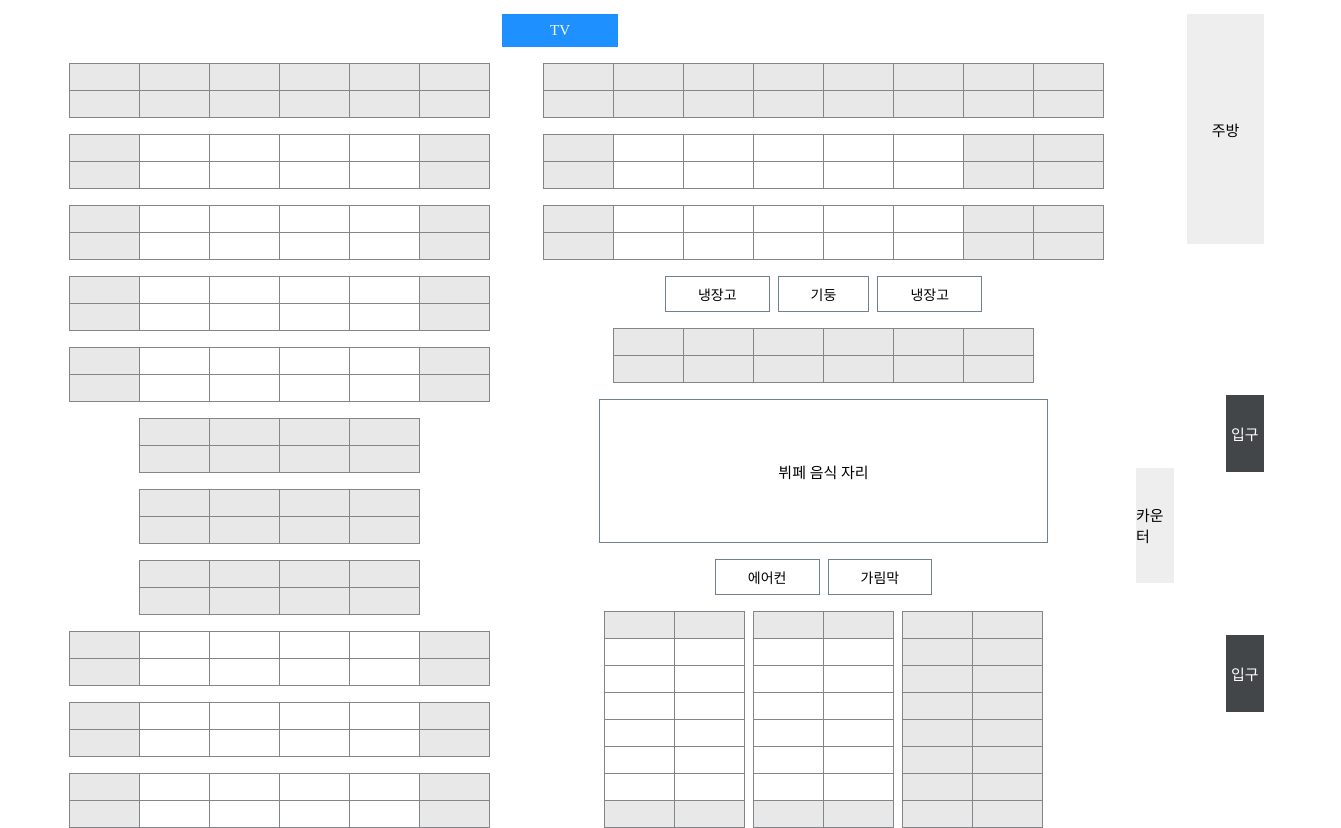
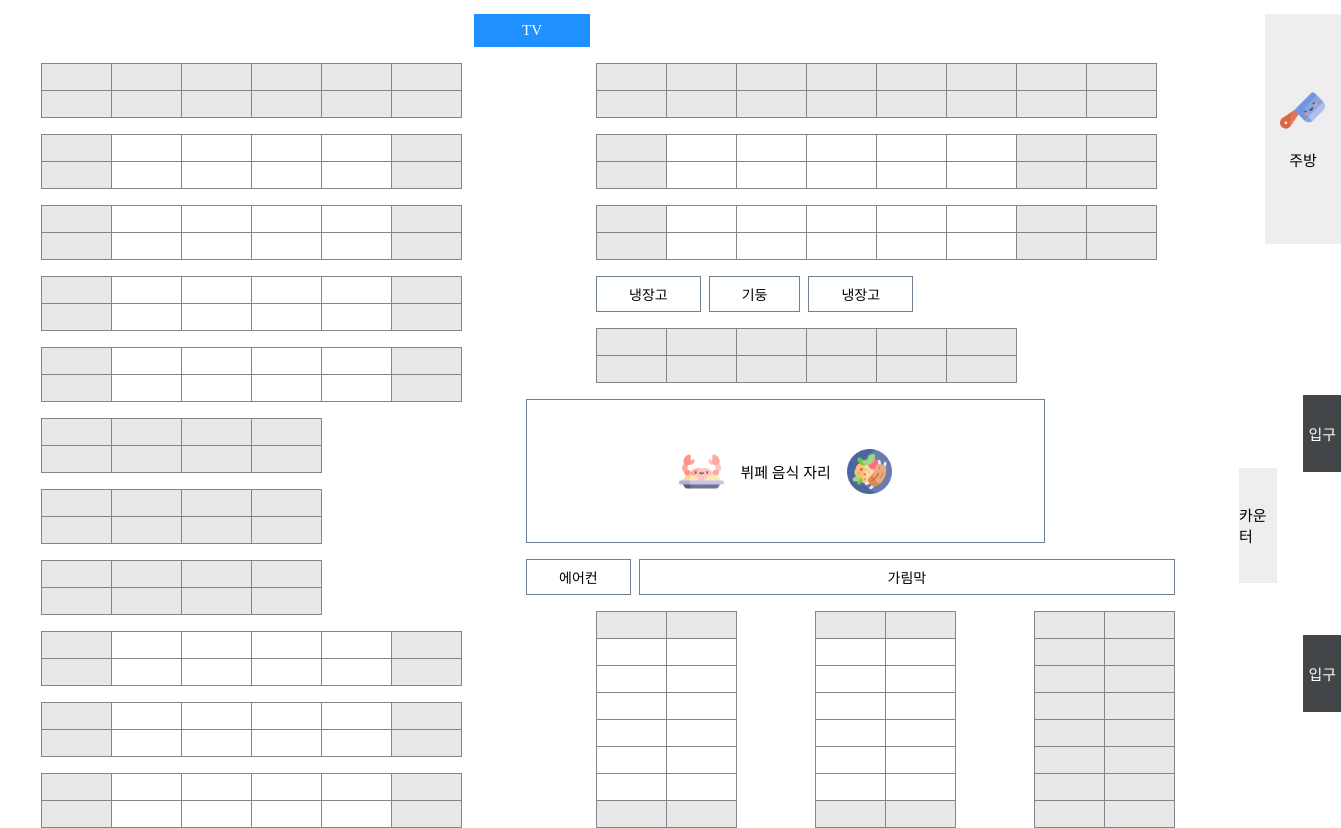
Before and after one commit to sorrrri/random, a plain HTML site: page index.html in a window 1280 px wide. Shown: the part 59-887 px from the top of the page, 1341 px wide, since content can reach past the window. Drawn offline with nearby package versions, Linux system fonts and the light colour scheme; a web font is replaced by a local one.

Commit message:
배치도 업데이트

```diff
--- a/assets/style.css
+++ b/assets/style.css
@@ -170,6 +170,7 @@ header input[type="radio"] + label {
 main {
   flex: 1 1 auto;
   display: flex;
+  justify-content: center;
   max-height: calc(100vh - 70px);
 }
 
@@ -302,17 +303,16 @@ main {
 }
 
 .pub {
-  flex: 1 1 auto;
   display: flex;
   justify-content: space-between;
-  gap: 2rem;
+  gap: 5vw;
   padding: 1rem;
   position: relative;
   font-size: 15px;
 }
 
 .pub aside {
-  flex: 0 0 10vw;
+  flex: 0 0 8vw;
   position: relative;
 }
 
@@ -369,7 +369,14 @@ main {
   top: 0;
   background-color: #eee;
   width: 6vw;
+  display: flex;
+  flex-direction: column;
+  gap: 1rem;
   aspect-ratio: 1 / 3;
+}
+
+.pub .kitchen img {
+  max-width: 45px;
 }
 
 .pub .reception {
@@ -390,6 +397,19 @@ main {
   width: 80%;
   height: 100%;
   border: 1px solid slategray;
+  gap: 1rem;
+}
+
+.pub .buffet img {
+  max-width: 45px;
+}
+
+.pub .partition {
+  width: 100%;
+}
+
+.pub .partition :last-child {
+  flex: 1 1 auto
 }
 
 .pub .hidden {
@@ -403,6 +423,7 @@ main {
   display: flex;
   align-items: center;
   justify-content: center;
+  margin-left: -9.5rem;
 }
 
 main article {
@@ -422,16 +443,22 @@ main article:first-of-type {
 
 .group-container {
   width: 100%;
+  max-width: 1200px;
   display: flex;
   justify-content: space-between;
+  gap: 5vw;
 }
 
 .groups {
   flex: 1;
   display: flex;
   flex-direction: column;
-  align-items: center;
+  align-items: flex-start;
   gap: 1rem;
+}
+
+.groups:nth-child(2) ul {
+  margin-left: 70px;
 }
 
 .groups ul {
--- a/index.html
+++ b/index.html
@@ -229,7 +229,7 @@
                 <li>&nbsp;</li>
                 <li>&nbsp;</li>
               </ul>
-              <div>
+              <div style="margin-left: 70px;">
                 <span>냉장고</span>
                 <span>기둥</span>
                 <span>냉장고</span>
@@ -250,9 +250,11 @@
                 <li>&nbsp;</li>
               </ul>
               <div class="buffet">
+                <img src="assets/images/buffet_1.png" alt="">
                 뷔페 음식 자리
+                <img src="assets/images/buffet_3.png" alt="">
               </div>
-              <div>
+              <div class="partition">
                 <span>에어컨</span>
                 <span>가림막</span>
               </div>
@@ -317,7 +319,10 @@
         </div>
         <aside>
           <div class="reception">카운터</div>
-          <div class="kitchen">주방</div>
+          <div class="kitchen">
+            <img src="assets/images/kitchen_1.png" alt="">
+            주방
+          </div>
           <div class="door">입구</div>
           <div class="door2">입구</div>
         </aside>
```
Also changed, not shown: assets/images/buffet_1.png (added), assets/images/buffet_2.png (added), assets/images/buffet_3.png (added), assets/images/kitchen_1.png (added).
